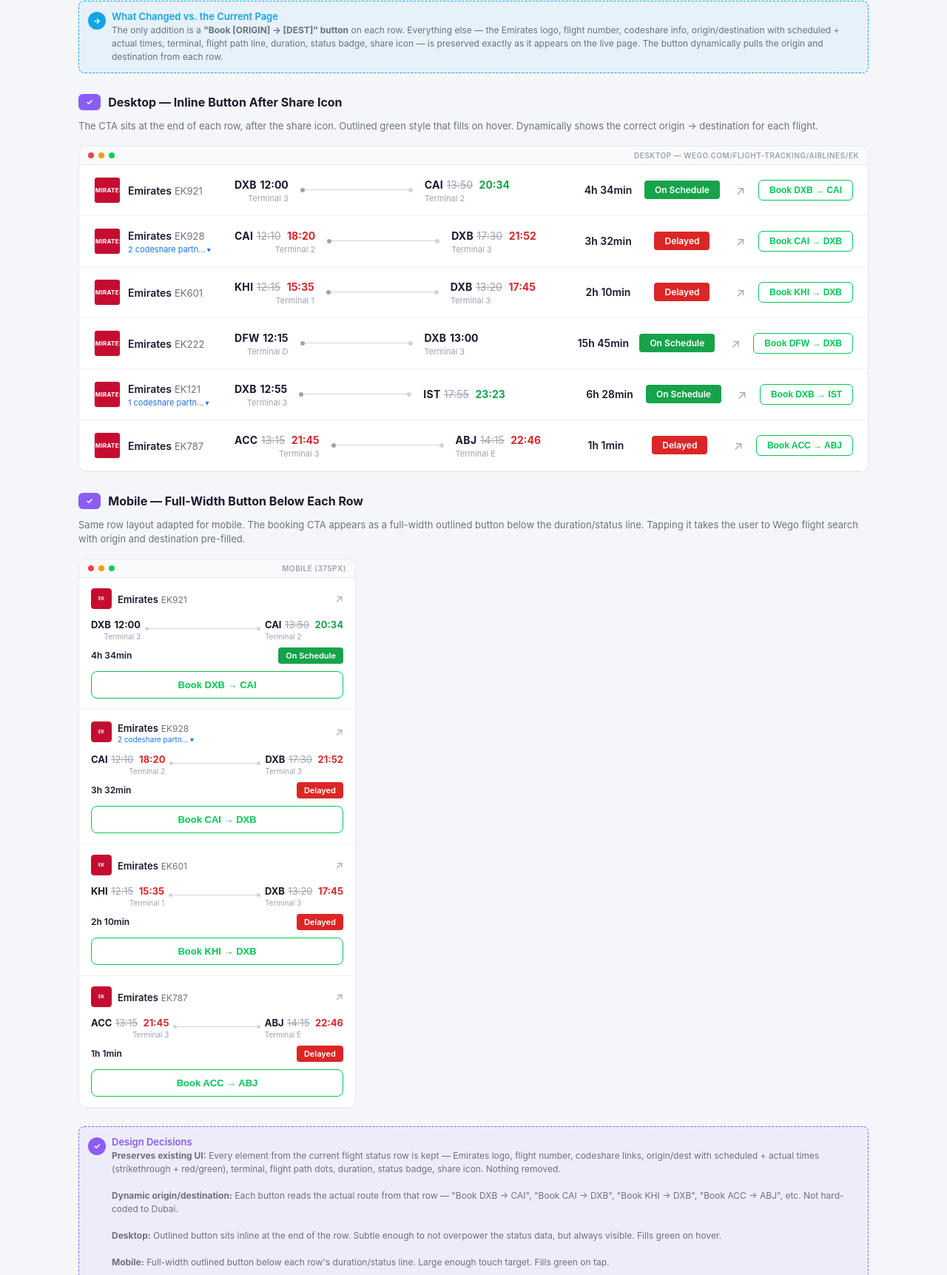
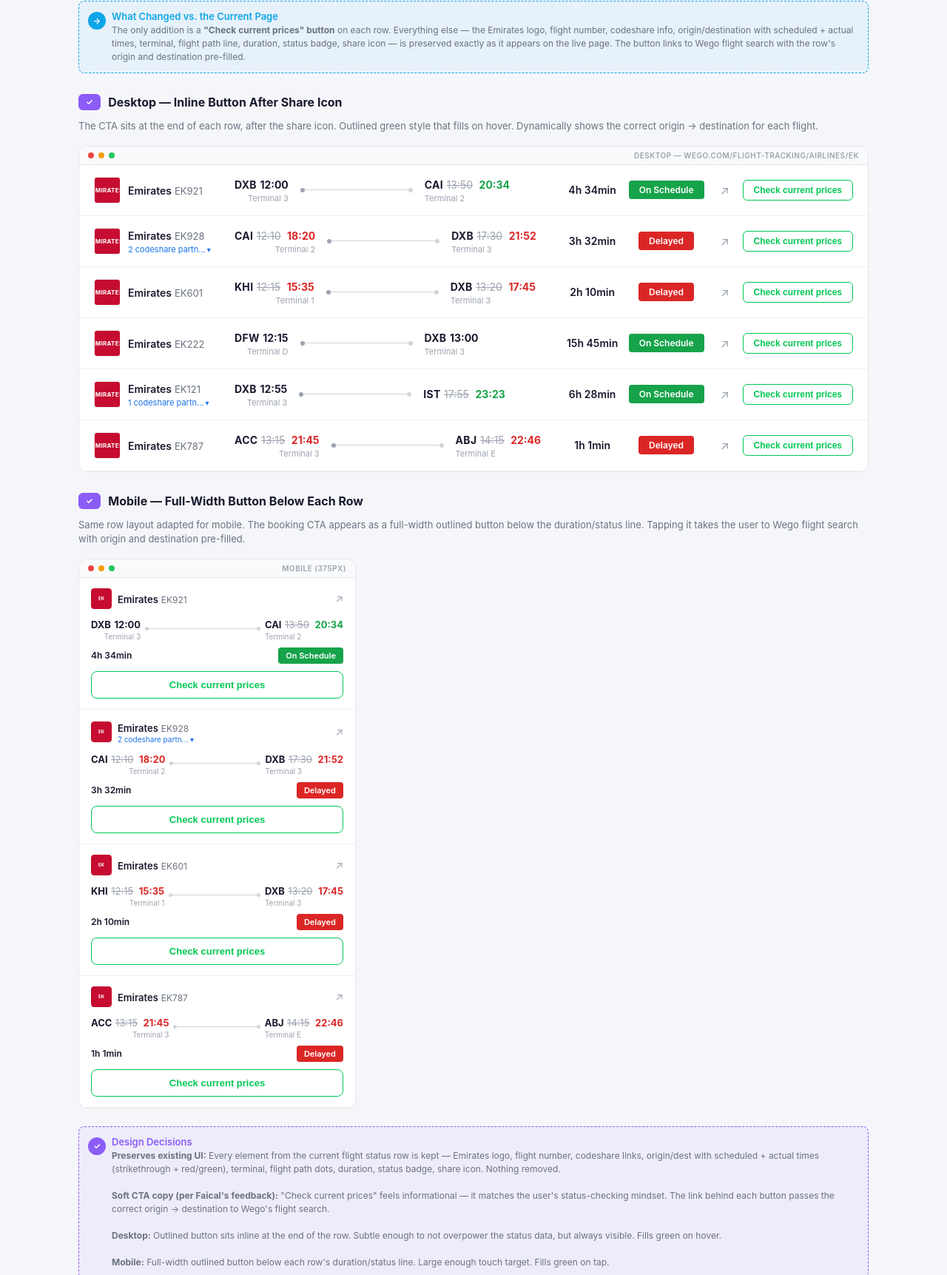
Before and after one commit to herman-wego/per-row-booking-cta-mockup, a plain HTML site: page index.html in a window 1280 px wide. Shown: the part 130-1853 px from the top of the page at 74% size. Drawn offline with Linux system fonts and the light colour scheme.

Commit message:
Update index.html

```diff
--- a/index.html
+++ b/index.html
@@ -161,7 +161,7 @@
     <div>
       <div class="label" style="color: #0EA5E9;">What Changed vs. the Current Page</div>
       <div class="desc">
-        The only addition is a <strong>"Book [ORIGIN] → [DEST]" button</strong> on each row. Everything else — the Emirates logo, flight number, codeshare info, origin/destination with scheduled + actual times, terminal, flight path line, duration, status badge, share icon — is preserved exactly as it appears on the live page. The button dynamically pulls the origin and destination from each row.
+        The only addition is a <strong>"Check current prices" button</strong> on each row. Everything else — the Emirates logo, flight number, codeshare info, origin/destination with scheduled + actual times, terminal, flight path line, duration, status badge, share icon — is preserved exactly as it appears on the live page. The button links to Wego flight search with the row's origin and destination pre-filled.
       </div>
     </div>
   </div>
@@ -203,7 +203,7 @@
       <div class="d-duration">4h 34min</div>
       <div class="d-status"><span class="badge on-schedule">On Schedule</span></div>
       <div class="d-share">↗</div>
-      <button class="d-book-btn">Book DXB → CAI</button>
+      <button class="d-book-btn">Check current prices</button>
     </div>
 
     <!-- Row 2: CAI → DXB (delayed, with codeshare) -->
@@ -229,7 +229,7 @@
       <div class="d-duration">3h 32min</div>
       <div class="d-status"><span class="badge delayed">Delayed</span></div>
       <div class="d-share">↗</div>
-      <button class="d-book-btn">Book CAI → DXB</button>
+      <button class="d-book-btn">Check current prices</button>
     </div>
 
     <!-- Row 3: KHI → DXB (delayed) -->
@@ -254,7 +254,7 @@
       <div class="d-duration">2h 10min</div>
       <div class="d-status"><span class="badge delayed">Delayed</span></div>
       <div class="d-share">↗</div>
-      <button class="d-book-btn">Book KHI → DXB</button>
+      <button class="d-book-btn">Check current prices</button>
     </div>
 
     <!-- Row 4: DFW → DXB (on schedule) -->
@@ -279,7 +279,7 @@
       <div class="d-duration">15h 45min</div>
       <div class="d-status"><span class="badge on-schedule">On Schedule</span></div>
       <div class="d-share">↗</div>
-      <button class="d-book-btn">Book DFW → DXB</button>
+      <button class="d-book-btn">Check current prices</button>
     </div>
 
     <!-- Row 5: DXB → IST (on schedule, codeshare) -->
@@ -305,7 +305,7 @@
       <div class="d-duration">6h 28min</div>
       <div class="d-status"><span class="badge on-schedule">On Schedule</span></div>
       <div class="d-share">↗</div>
-      <button class="d-book-btn">Book DXB → IST</button>
+      <button class="d-book-btn">Check current prices</button>
     </div>
 
     <!-- Row 6: ACC → ABJ (delayed) -->
@@ -330,7 +330,7 @@
       <div class="d-duration">1h 1min</div>
       <div class="d-status"><span class="badge delayed">Delayed</span></div>
       <div class="d-share">↗</div>
-      <button class="d-book-btn">Book ACC → ABJ</button>
+      <button class="d-book-btn">Check current prices</button>
     </div>
   </div>
 
@@ -373,7 +373,7 @@
         <span class="m-duration">4h 34min</span>
         <div class="m-status"><span class="badge on-schedule">On Schedule</span></div>
       </div>
-      <button class="m-book-btn">Book DXB → CAI</button>
+      <button class="m-book-btn">Check current prices</button>
     </div>
 
     <!-- Row 2: CAI → DXB (delayed, codeshare) -->
@@ -403,7 +403,7 @@
         <span class="m-duration">3h 32min</span>
         <div class="m-status"><span class="badge delayed">Delayed</span></div>
       </div>
-      <button class="m-book-btn">Book CAI → DXB</button>
+      <button class="m-book-btn">Check current prices</button>
     </div>
 
     <!-- Row 3: KHI → DXB (delayed) -->
@@ -430,7 +430,7 @@
         <span class="m-duration">2h 10min</span>
         <div class="m-status"><span class="badge delayed">Delayed</span></div>
       </div>
-      <button class="m-book-btn">Book KHI → DXB</button>
+      <button class="m-book-btn">Check current prices</button>
     </div>
 
     <!-- Row 4: ACC → ABJ (delayed) -->
@@ -457,7 +457,7 @@
         <span class="m-duration">1h 1min</span>
         <div class="m-status"><span class="badge delayed">Delayed</span></div>
       </div>
-      <button class="m-book-btn">Book ACC → ABJ</button>
+      <button class="m-book-btn">Check current prices</button>
     </div>
   </div>
 
@@ -468,7 +468,7 @@
       <div class="label" style="color: #8B5CF6;">Design Decisions</div>
       <div class="desc">
         <strong>Preserves existing UI:</strong> Every element from the current flight status row is kept — Emirates logo, flight number, codeshare links, origin/dest with scheduled + actual times (strikethrough + red/green), terminal, flight path dots, duration, status badge, share icon. Nothing removed.<br><br>
-        <strong>Dynamic origin/destination:</strong> Each button reads the actual route from that row — "Book DXB → CAI", "Book CAI → DXB", "Book KHI → DXB", "Book ACC → ABJ", etc. Not hard-coded to Dubai.<br><br>
+        <strong>Soft CTA copy (per Faical's feedback):</strong> "Check current prices" feels informational — it matches the user's status-checking mindset. The link behind each button passes the correct origin → destination to Wego's flight search.<br><br>
         <strong>Desktop:</strong> Outlined button sits inline at the end of the row. Subtle enough to not overpower the status data, but always visible. Fills green on hover.<br><br>
         <strong>Mobile:</strong> Full-width outlined button below each row's duration/status line. Large enough touch target. Fills green on tap.
       </div>
```
